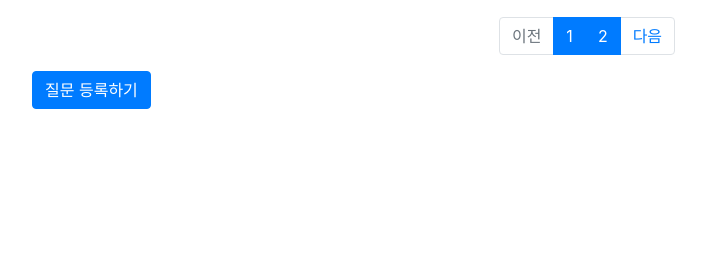
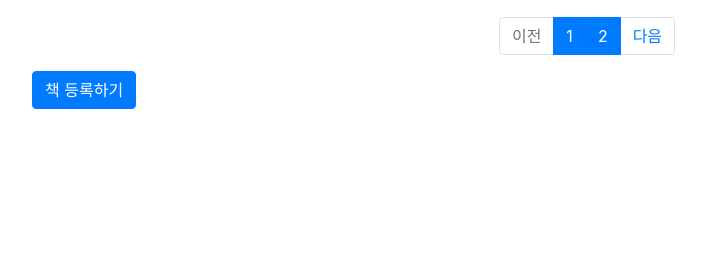
Before and after one commit to bini302/91913517_book, a Django app: page / in a window 1280 px wide. Shown: the part 269-530 px from the top of the page, without its empty margins (53-759 px from the left). Run offline with Django 3.2, Linux system fonts and the light colour scheme; data comes from the database, SQL or seed files in the repository; parts of the project's set-up code (start-up, migrations or seed data) failed here and were passed over; some libraries are stand-ins or nearby versions.

Commit message:
Update book_list.html

```diff
--- a/templates/polls1/book_list.html
+++ b/templates/polls1/book_list.html
@@ -68,6 +68,6 @@
         {% endif %}
     </ul>
 
-            <a href="{% url 'polls1:book_create' %}" class="btn btn-primary">질문 등록하기</a>
+            <a href="{% url 'polls1:book_create' %}" class="btn btn-primary">책 등록하기</a>
         </div>
 {% endblock %}
```
